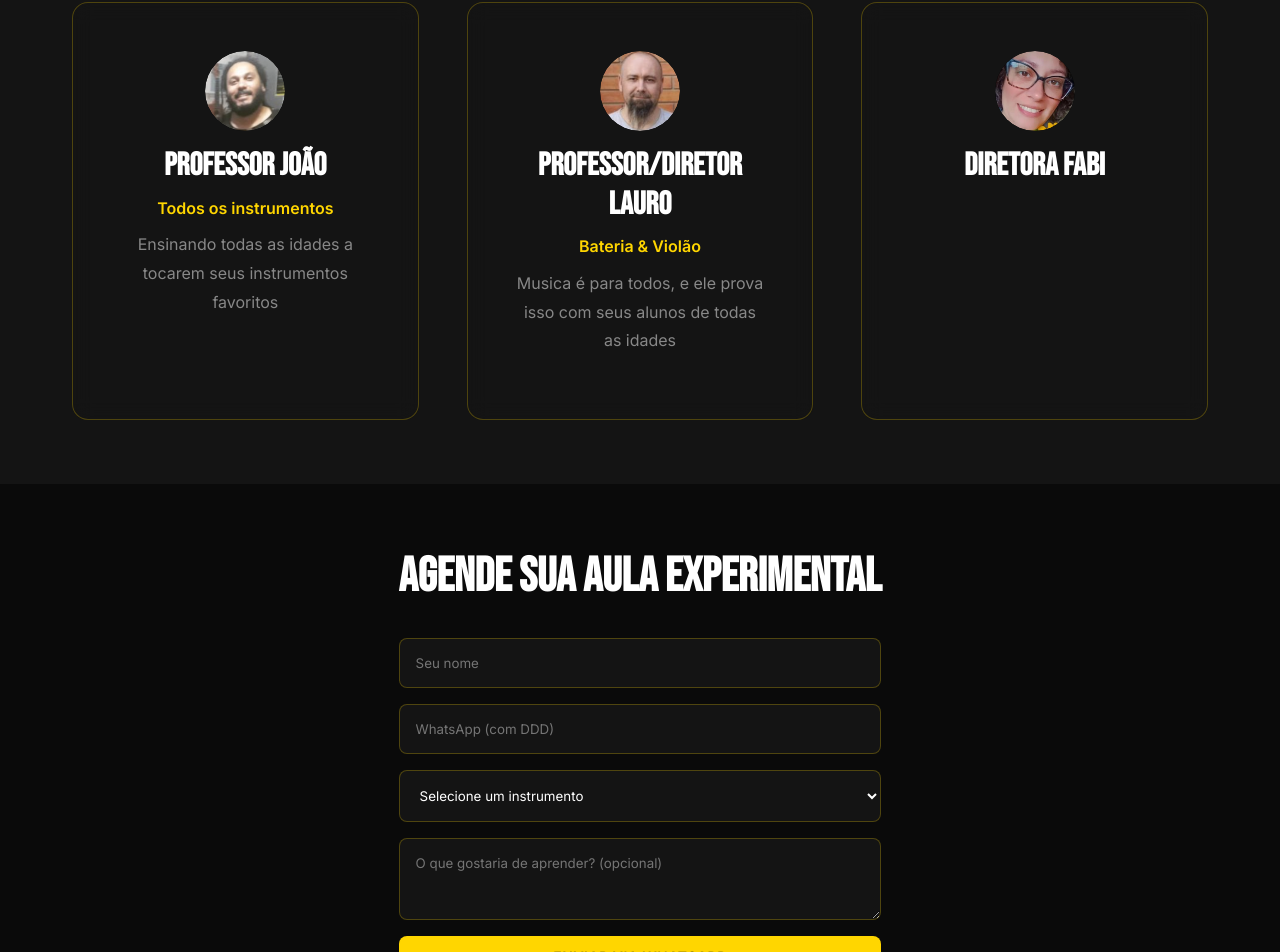
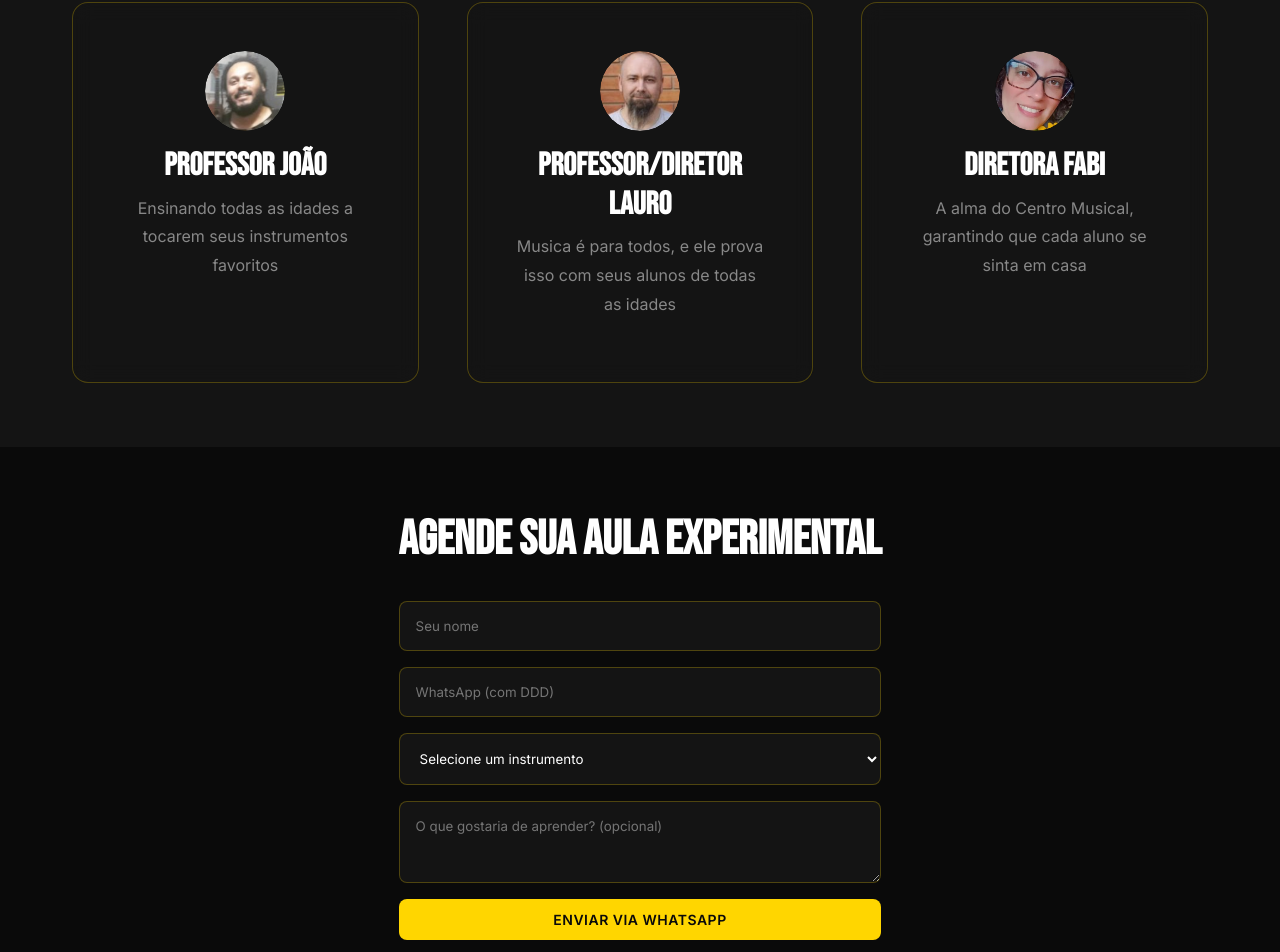
Before and after one commit to LucasStaudt/centromusical, a React (Vite) app: page / in a window 1280 px wide. Shown: the part 3892-4844 px from the top of the page. Built offline with nearby package versions, Linux system fonts and the light colour scheme.

Commit message:
fix tests

```diff
--- a/src/components/sections/SocialProof.tsx
+++ b/src/components/sections/SocialProof.tsx
@@ -53,20 +53,19 @@ export default function SocialProof() {
     {
       id: 1,
       name: 'Professor João',
-      instrument: 'Todos os instrumentos',
       bio: 'Ensinando todas as idades a tocarem seus instrumentos favoritos',
       photoUrl: professor2,
     },
     {
       id: 2,
       name: 'Professor/Diretor Lauro',
-      instrument: 'Bateria & Violão',
       bio: 'Musica é para todos, e ele prova isso com seus alunos de todas as idades',
       photoUrl: professor1,
     },
     {
       id: 3,
       name: 'Diretora Fabi',
+      bio: 'A alma do Centro Musical, garantindo que cada aluno se sinta em casa',
       photoUrl: professor3,
     },
   ];
@@ -153,15 +152,6 @@ export default function SocialProof() {
                 <h3 style={{ marginBottom: 'var(--spacing-sm)' }}>
                   {teacher.name}
                 </h3>
-                <p
-                  style={{
-                    color: 'var(--brand-yellow)',
-                    fontWeight: 600,
-                    marginBottom: 'var(--spacing-sm)',
-                  }}
-                >
-                  {teacher.instrument}
-                </p>
                 <p style={{ marginBottom: 'var(--spacing-md)' }}>{teacher.bio}</p>
 
                 <div
```
